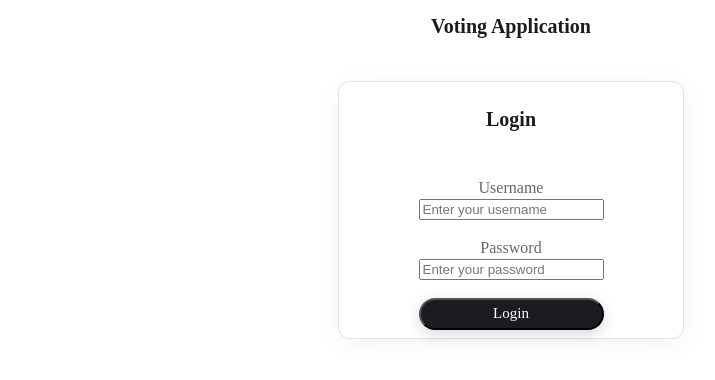
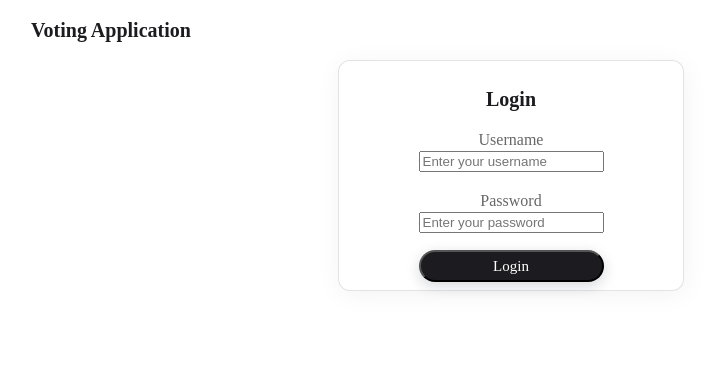
Before and after one commit to Greg0109/FCRVote, a React (Create React App) app in the folder src/front/: page / in a window 1280 px wide. Shown: the top 380 px of the page, without its empty margins (129-844 px from the left). Built offline with nearby package versions, Linux system fonts and the light colour scheme.

Commit message:
Improve header

```diff
--- a/src/front/src/VotingApp.tsx
+++ b/src/front/src/VotingApp.tsx
@@ -1,14 +1,12 @@
 import React, { useState, useEffect, useCallback } from 'react';
-import { Button } from './components/ui/button';
 import * as api from './api';
-import { User, TokenResponse } from './types';
+import { User } from './types';
+import FCRHeader from "./components/ui/header";
 import LoginForm from './components/LoginForm'; // Import extracted component
 import AdminView from './components/AdminView'; // Import extracted component
 import UserView from './components/UserView'; // Import extracted component
 import './components/style/label.css';
 import './App.css';
-
-// Remove unused imports: Card, CardContent, CardHeader, CardTitle, Input, Label, Checkbox, Candidate, Result
 
 // --- Main App Component ---
 export default function VotingApp() {
@@ -84,34 +82,29 @@ export default function VotingApp() {
     // Refined Render Logic
     return (
         <div className="App">
-            <header>
-                <h1 className="fcr-title">Voting Application</h1>
-                {token && (
-                    <Button onClick={handleLogout} variant="outline">Logout</Button>
-                )}
-            </header>
+            <FCRHeader token={token} onClick={handleLogout}/>
 
             {/* Render based on auth and loading state */}
             {!token ? (
                 // No token: Show Login Form
-                <LoginForm onLogin={handleLogin} error={error} />
+                <LoginForm onLogin={handleLogin} error={error}/>
             ) : loadingUser ? (
                 // Token exists, but fetching user: Show Loading
                 <div>Loading...</div>
             ) : currentUser ? (
                 // Token exists, user fetched: Show Admin or User View
                 currentUser.is_admin ? (
-                    <AdminView />
+                    <AdminView/>
                 ) : (
-                    <UserView currentUser={currentUser} />
+                    <UserView currentUser={currentUser}/>
                 )
             ) : (
                 // Token exists, loading finished, but no user (fetch failed?): Show Error or Fallback
                 error ? (
                     <p className="text-red-500 p-4 text-center">Error: {error}</p>
-                 ) : (
+                ) : (
                     <div className="p-4 text-center text-lg font-medium">Failed to load user data.</div>
-                 )
+                )
             )}
         </div>
     );
--- a/src/front/src/components/style/button.css
+++ b/src/front/src/components/style/button.css
@@ -46,3 +46,19 @@
     font-size: 16px;
     line-height: 1;
 }
+
+.fcr-logout-button {
+    background: transparent;
+    border: none;
+    padding: 4px;
+    display: flex;
+    align-items: center;
+    justify-content: center;
+    cursor: pointer;
+}
+
+.fcr-logout-button::before {
+    content: '🚪';
+    font-size: 16px;
+    line-height: 1;
+}
--- /dev/null
+++ b/src/front/src/components/style/header.css
@@ -0,0 +1,6 @@
+.fcr-header {
+    display: flex;
+    justify-content: space-between;
+    align-items: center;
+    width: 75%;
+}
--- a/src/front/src/components/style/label.css
+++ b/src/front/src/components/style/label.css
@@ -1,8 +1,5 @@
 .fcr-title {
     /* Titles */
-
-    width: 292px;
-    height: 54px;
 
     font-family: 'Avenir';
     font-style: normal;
--- a/src/front/src/components/ui/button.tsx
+++ b/src/front/src/components/ui/button.tsx
@@ -11,3 +11,9 @@ export const RemoveButton = ({ children, ...props }: any) => (
     {children}
   </button>
 );
+
+export const LogoutButton = ({ children, ...props }: any) => (
+  <button className="fcr-logout-button" {...props}>
+    {children}
+  </button>
+);
--- /dev/null
+++ b/src/front/src/components/ui/header.tsx
@@ -0,0 +1,13 @@
+import React from "react";
+import { CardTitle } from "./card";
+import { LogoutButton } from "./button";
+import "../style/header.css";
+
+export default function FCRHeader(props: { token: string | null, onClick: () => void }) {
+    return <header className="fcr-header">
+        <CardTitle className="fcr-title">Voting Application</CardTitle>
+        {props.token && (
+            <LogoutButton onClick={props.onClick} />
+        )}
+    </header>;
+}
```
Also changed, not shown: 1 other file (tests, documents, lock files or other folders).
